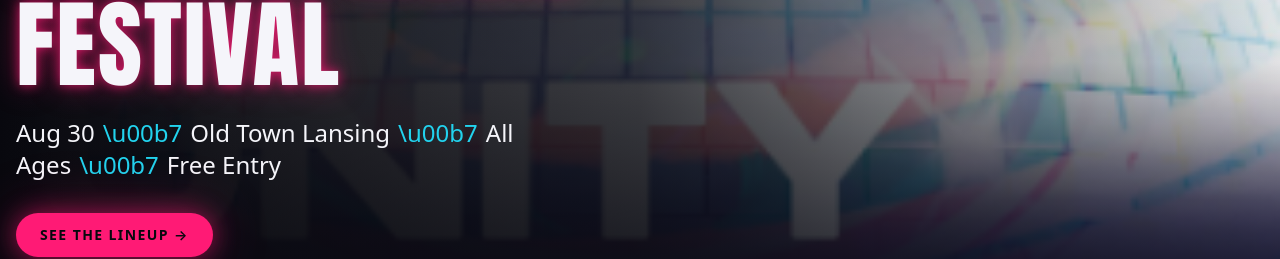
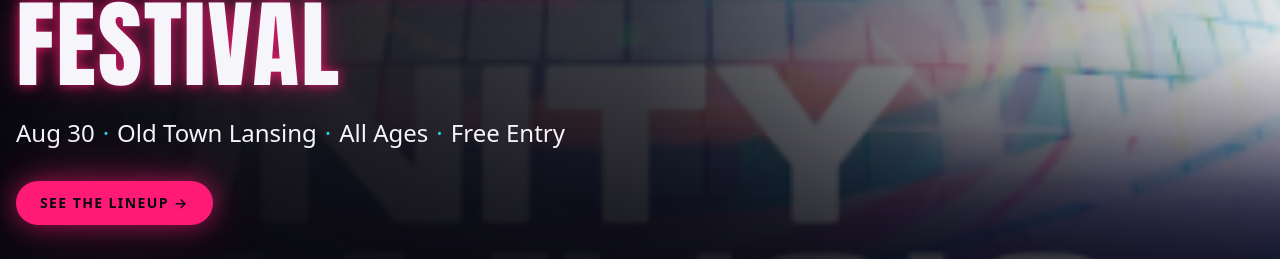
Before and after one commit to leer89/unity517, a Next.js app: page / in a window 1280 px wide. Shown: the part 261-520 px from the top of the page. Built offline with nearby package versions, Linux system fonts and the light colour scheme; no server answers; the database is empty.

Commit message:
fix: render literal middot instead of escape code in hero subheadline

```diff
--- a/src/components/Hero.tsx
+++ b/src/components/Hero.tsx
@@ -48,7 +48,7 @@
   // color turns it into a quick-scan row instead of one long faint line,
   // while still degrading gracefully if an admin types something with no
   // dots in it at all (renders as a single plain segment, just bigger).
-  const subheadlineParts = subheadline.split("\u00b7").map((s) => s.trim()).filter(Boolean);
+  const subheadlineParts = subheadline.split("·").map((s) => s.trim()).filter(Boolean);
 
   return (
     <section className="relative isolate overflow-hidden">
@@ -82,7 +82,7 @@
             <p className="text-lg sm:text-2xl font-medium text-brand-paper max-w-xl leading-snug">
               {subheadlineParts.map((part, i) => (
                 <span key={i}>
-                  {i > 0 && <span className="mx-2 text-brand-cyan">\u00b7</span>}
+                  {i > 0 && <span className="mx-2 text-brand-cyan">·</span>}
                   {part}
                 </span>
               ))}
```
